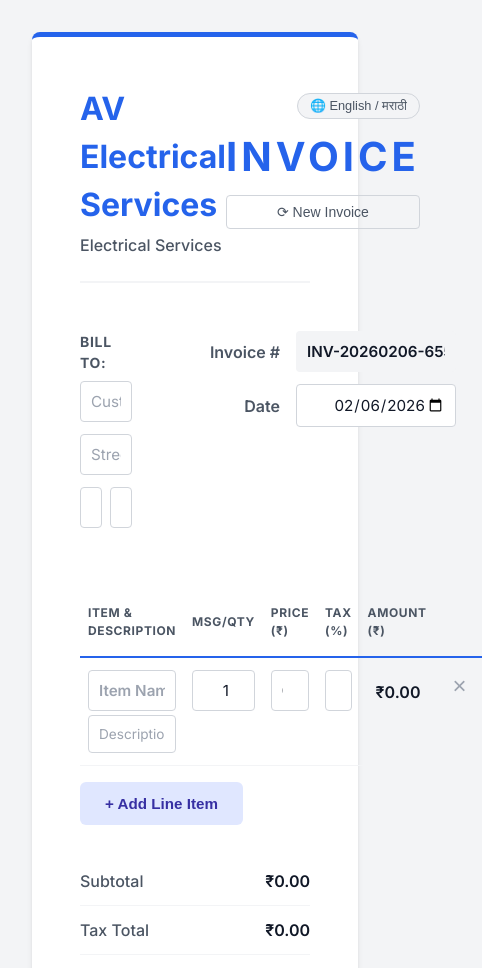
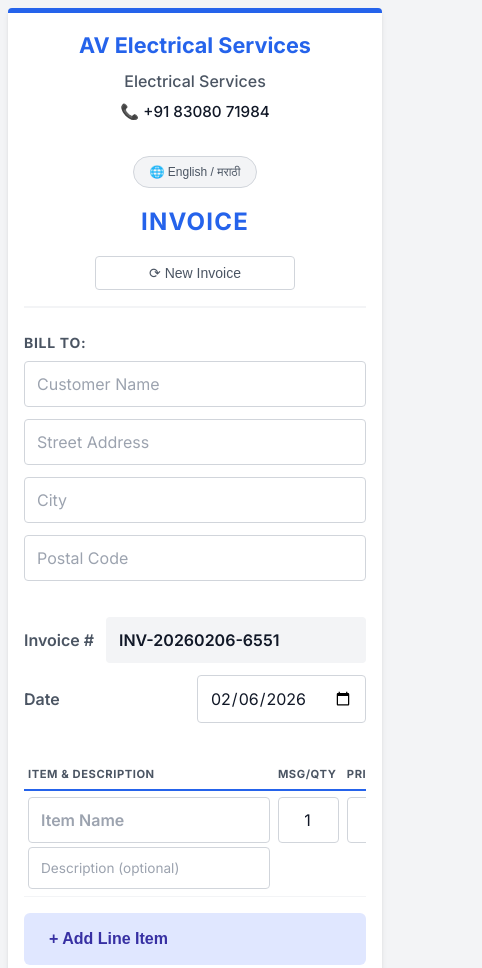
Before and after one commit to pratik-rahul-bamne/av-electrical-services-billing-system, a plain HTML site: page index.html in a window 390 px wide. Shown: the top 968 px of the page, 482 px wide, since content can reach past the window. Drawn offline with Linux system fonts and the light colour scheme.

Commit message:
Add mobile responsiveness and contact number to invoice page

```diff
--- a/index.html
+++ b/index.html
@@ -20,6 +20,7 @@
             <div class="header-left">
                 <h1 class="company-name" data-i18n="companyName">AV Electrical Services</h1>
                 <p class="business-type" data-i18n="businessType">Electrical Services</p>
+                <p class="contact-info">📞 +91 83080 71984</p>
             </div>
             <div class="header-right">
                 <div class="lang-switch-container print-hidden">
--- a/style.css
+++ b/style.css
@@ -536,3 +536,260 @@ input[readonly] {
         page-break-inside: avoid;
     }
 }
+
+/* Mobile Responsive Styles */
+
+/* Tablet and smaller laptops (768px - 1024px) */
+@media screen and (max-width: 1024px) {
+    body {
+        padding: 1rem;
+    }
+
+    .invoice-container {
+        padding: 2rem;
+    }
+
+    h1 {
+        font-size: 1.75rem;
+    }
+
+    .invoice-title {
+        font-size: 2rem;
+    }
+}
+
+/* Mobile devices (up to 768px) */
+@media screen and (max-width: 768px) {
+    body {
+        padding: 0.5rem;
+    }
+
+    .invoice-container {
+        padding: 1.5rem;
+        border-radius: 4px;
+    }
+
+    /* Header becomes vertical on mobile */
+    .invoice-header {
+        flex-direction: column;
+        gap: 1.5rem;
+        margin-bottom: 2rem;
+        padding-bottom: 1rem;
+    }
+
+    .header-left,
+    .header-right {
+        width: 100%;
+    }
+
+    h1 {
+        font-size: 1.5rem;
+    }
+
+    .company-name {
+        text-align: center;
+    }
+
+    .business-type,
+    .contact-info {
+        text-align: center;
+        margin-top: 0.5rem;
+    }
+
+    .contact-info {
+        font-size: 1rem;
+        font-weight: 500;
+    }
+
+    .header-right {
+        text-align: center;
+    }
+
+    .invoice-title {
+        font-size: 1.75rem;
+        text-align: center;
+        margin: 1rem 0;
+    }
+
+    .lang-switch-container {
+        text-align: center;
+        margin-bottom: 1rem;
+    }
+
+    #new-invoice-btn {
+        width: 100%;
+        max-width: 200px;
+        margin: 0.5rem auto 0;
+    }
+
+    /* Invoice info section stacks vertically */
+    .invoice-info {
+        flex-direction: column;
+        gap: 2rem;
+        margin-bottom: 2rem;
+    }
+
+    .invoice-meta {
+        align-items: flex-start;
+        width: 100%;
+    }
+
+    .meta-row {
+        width: 100%;
+        justify-content: space-between;
+    }
+
+    .meta-row label {
+        text-align: left;
+        width: auto;
+        margin-right: auto;
+    }
+
+    .meta-row input {
+        width: auto;
+        min-width: 140px;
+        text-align: left;
+    }
+
+    /* Make table scrollable on mobile */
+    .invoice-items {
+        overflow-x: auto;
+        -webkit-overflow-scrolling: touch;
+        margin-bottom: 1.5rem;
+    }
+
+    #items-table {
+        min-width: 650px;
+        font-size: 0.875rem;
+    }
+
+    #items-table th,
+    #items-table td {
+        padding: 0.5rem 0.35rem;
+    }
+
+    #items-table th {
+        font-size: 0.7rem;
+    }
+
+    /* Make inputs and buttons touch-friendly */
+    input,
+    textarea,
+    button {
+        font-size: 16px;
+        /* Prevents zoom on iOS */
+        padding: 0.75rem;
+    }
+
+    .btn-primary,
+    .btn-secondary {
+        padding: 1rem 1.5rem;
+        font-size: 1rem;
+    }
+
+    .btn-secondary {
+        width: 100%;
+    }
+
+    /* Totals section adjusts for mobile */
+    .invoice-totals {
+        margin-bottom: 2rem;
+    }
+
+    .totals-container {
+        width: 100%;
+        max-width: 320px;
+    }
+
+    .grand-total {
+        font-size: 1.25rem;
+    }
+
+    /* Actions centered on mobile */
+    .invoice-actions {
+        text-align: center;
+        margin-top: 2rem;
+        padding-top: 1.5rem;
+    }
+
+    .btn-primary {
+        width: 100%;
+        max-width: 300px;
+    }
+
+    .app-footer {
+        margin-top: 1.5rem;
+        font-size: 0.7rem;
+    }
+}
+
+/* Small mobile devices (up to 480px) */
+@media screen and (max-width: 480px) {
+    .invoice-container {
+        padding: 1rem;
+    }
+
+    h1 {
+        font-size: 1.35rem;
+    }
+
+    h2 {
+        font-size: 1.25rem;
+    }
+
+    .invoice-title {
+        font-size: 1.5rem;
+        letter-spacing: 0.05em;
+    }
+
+    .contact-info {
+        font-size: 0.95rem;
+    }
+
+    .invoice-header {
+        margin-bottom: 1.5rem;
+    }
+
+    .invoice-info {
+        gap: 1.5rem;
+        margin-bottom: 1.5rem;
+    }
+
+    /* Further optimize table for very small screens */
+    #items-table {
+        min-width: 600px;
+        font-size: 0.8rem;
+    }
+
+    #items-table th,
+    #items-table td {
+        padding: 0.4rem 0.25rem;
+    }
+
+    .row-input {
+        flex-direction: column;
+        gap: 0.75rem;
+    }
+
+    .totals-container {
+        font-size: 0.95rem;
+    }
+
+    .grand-total {
+        font-size: 1.15rem;
+    }
+
+    .total-row {
+        padding: 0.5rem 0;
+    }
+
+    #lang-toggle {
+        font-size: 0.75rem;
+        padding: 0.5rem 1rem;
+    }
+
+    .btn-remove {
+        font-size: 1.25rem;
+        padding: 0.25rem;
+    }
+}
```
